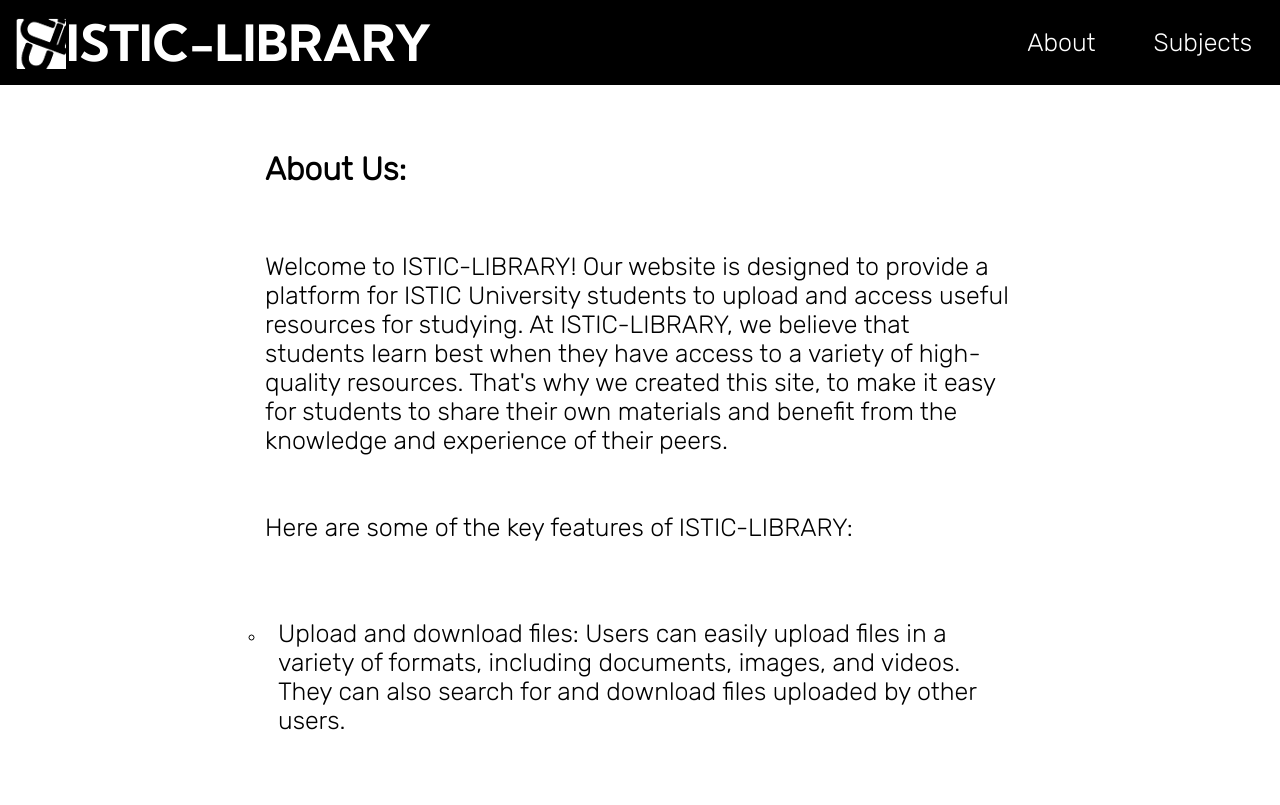
After one commit to KoussayDhifi/istic-library, a Flask app: template views/template_view/about.html in a window 1280 px wide. The commit adds this page. Run offline with Flask 3, Linux system fonts and the light colour scheme; the template is opened without the code that fills it, so the values that code supplies are empty.

Commit message:
Finish About page

```diff
--- a/app.py
+++ b/app.py
@@ -1,7 +1,11 @@
 from flask import Flask,render_template
+from views.views import view
 app = Flask(__name__)
+app.register_blueprint(view,url_prefix="/")
 
-
+@app.route("/")
+def home():
+    return render_template('base.html')
 
 
 if "__main__" == __name__:
--- a/static/base.css
+++ b/static/base.css
@@ -10,17 +10,18 @@ nav {
     justify-content: space-between;
     align-items: center;
     padding:15px;
+    position: sticky;
+    top:0px;
 
 }
 
-ul {
+.ul {
     list-style: none;
     display: flex;
     gap:2rem;
     /*border:1px solid black;*/
     height: 100%;
     align-items: center;
-    color:white;
 }
 li a {
     text-decoration: none;
@@ -47,9 +48,17 @@ li a:hover {
 
 
 
-h1 {
+nav h1 {
     font-family: 'Kumbh Sans', sans-serif;
     color:white;
     font-size: 50px;
     line-height: 1;
 }
+
+main {
+    display: flex;
+    flex-direction: column;
+    min-height: 90vh;
+    justify-content: center;
+    align-items: center;
+}
--- a/templates/base.html
+++ b/templates/base.html
@@ -11,17 +11,23 @@
     <link rel="preconnect" href="https://fonts.googleapis.com">
     <link rel="preconnect" href="https://fonts.gstatic.com" crossorigin>
     <link href="https://fonts.googleapis.com/css2?family=Rubik:wght@300&display=swap" rel="stylesheet">
+    <link rel="preconnect" href="https://fonts.googleapis.com">
+    <link rel="preconnect" href="https://fonts.gstatic.com" crossorigin>
+    <link href="https://fonts.googleapis.com/css2?family=Comfortaa:wght@300&family=Rubik:wght@300&display=swap" rel="stylesheet">
     <title>{% block title %}ISTIC-LIBRARY{% endblock %}</title>
     {% block head %}{% endblock %}
 </head>
 <body>
     <nav>
         <div class="logo"><img src="{{ url_for('static', filename='images/logo.png') }}" alt="ISTIC-LOGO"><h1>ISTIC-LIBRARY</h1></div>
-        <ul>
-            <li><a href="#">About</a></li>
+        <ul class="ul">
+            <li><a href="{{ url_for('view.about') }}">About</a></li>
             <li><a href="#">Subjects</a></li>
         </ul>
     </nav>
+    <main>
+        {% block content %}{% endblock %}
+    </main>
 
 </body>
 </html>
--- /dev/null
+++ b/views/static_view/style.css
@@ -0,0 +1,34 @@
+.abt {
+    height: 80vh;
+    width: 100vh;
+    padding: 25px;
+    display: flex;
+    flex-direction: column;
+    gap:4rem;
+    animation:about;
+    animation-duration: 2s;
+    overflow: hidden;
+
+}
+.abt h1 {
+   font-family: 'Rubik', sans-serif;
+}
+
+p {
+    font-family: 'Comfortaa', cursive;
+    font-family: 'Rubik', sans-serif;
+    font-size: 25px;
+}
+ul {
+    list-style:circle;
+    display: block;
+}
+
+@keyframes about {
+    from {
+        opacity: 0;
+    }
+    to {
+        opacity: 5;
+    }
+}
--- /dev/null
+++ b/views/template_view/about.html
@@ -0,0 +1,27 @@
+{% extends 'base.html' %}
+{% block title %}About{% endblock %}
+{% block head %}
+<link rel="stylesheet" href="{{ url_for('static', filename='../static_view/style.css') }}">
+{% endblock %}
+{% block content %}
+<div class="abt">
+<h1>About Us:</h1>
+<p>
+    Welcome to ISTIC-LIBRARY! Our website is designed to provide a platform for ISTIC University students to upload and access useful resources for studying.
+
+At ISTIC-LIBRARY, we believe that students learn best when they have access to a variety of high-quality resources. That's why we created this site, to make it easy for students to share their own materials and benefit from the knowledge and experience of their peers.
+<br>
+<br>
+<br>
+Here are some of the key features of ISTIC-LIBRARY:
+<br>
+</p>
+<ul>
+<li><p>Upload and download files: Users can easily upload files in a variety of formats, including documents, images, and videos. They can also search for and download files uploaded by other users.</p></li>
+
+<li><p>Search for resources: Our site has a powerful search feature that allows users to find resources quickly and easily. They can search by keyword, file type, or other criteria.</p></li>
+</ul>
+
+</div>
+
+{% endblock %}
```
Also changed, not shown: views/views.py (+4 -4 lines).
